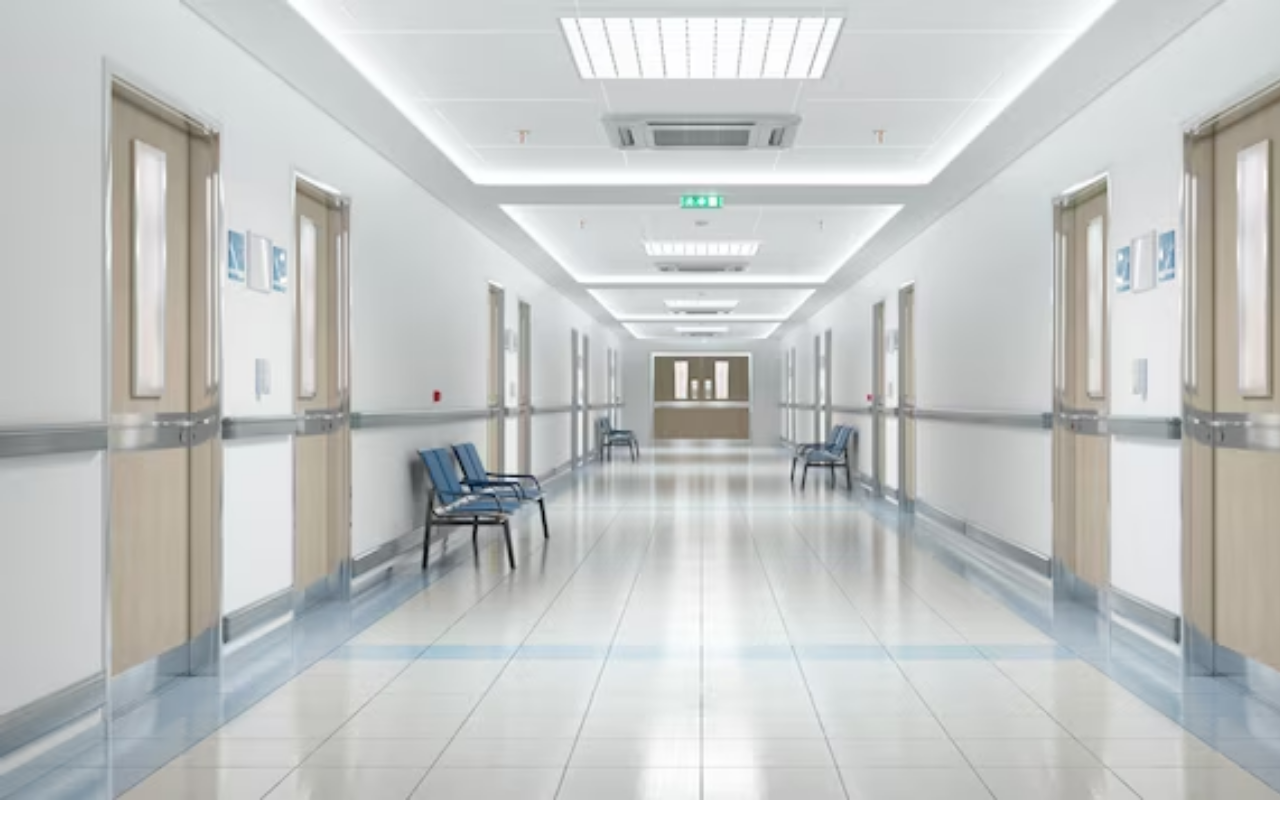
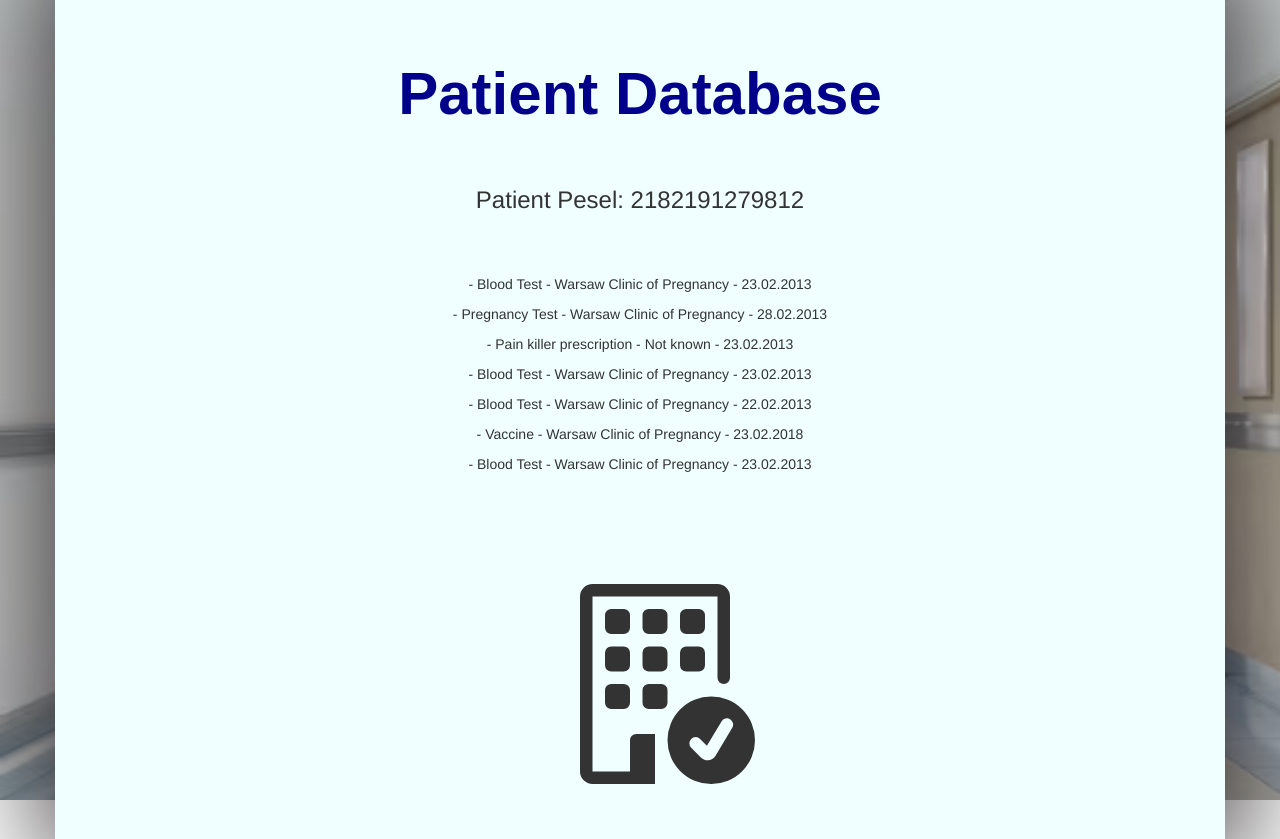
Before and after one commit to Kwasasin/hackatonIG, a React (Create React App) app: page /doctor-patient-data-page in a window 1280 px wide. Before the commit this address had no page. Before the commit the page ends 800 px from the top, so only its background shows below. Built offline with nearby package versions, Linux system fonts and the light colour scheme.

Commit message:
patient dashboard

```diff
--- a/src/App.js
+++ b/src/App.js
@@ -7,6 +7,7 @@ import PatientDashboardPage from "./pages/PatientDashboardPage";
 import "bootstrap/dist/css/bootstrap.min.css";
 import MedicalLoginForm from "./pages/MedicalLogin";
 import DoctorDashboard from "./pages/DoctorDashboardPage";
+import PatientDataBasePage from "./pages/PatientDataBasePage";
 
 function App() {
   return (
@@ -15,6 +16,7 @@ function App() {
         <Routes>
             <Route path='/patient-dashboard' element={<PatientDashboardPage/>}/>
             <Route path='/doctor-dashboard' element={<DoctorDashboard/>}/>
+            <Route path='/doctor-patient-data-page' element={<PatientDataBasePage/>}/>
           <Route path="/" element={<MedicalLoginForm />} />
         </Routes>
       </div>
--- a/src/pages/PatientDashboardStyles.css
+++ b/src/pages/PatientDashboardStyles.css
@@ -28,3 +28,11 @@
     font-weight: 900;
     font-size: 60px;
 }
+.funnyImageGrid {
+    padding-top: 100px;
+    padding-bottom: 50px;
+}
+
+.someHeaderPatientData {
+    padding-bottom: 50px;
+}
--- /dev/null
+++ b/src/pages/PatientDataBasePage.js
@@ -0,0 +1,30 @@
+import "./PatientDashboardStyles.css";
+import "./DoctorDashboardStyles.css";
+import Grid from 'react-bootstrap/Button';
+import {Container} from "react-bootstrap";
+import SearchBarComponent from "./SearchBarComponent";
+
+const PatientDataBasePage = () => {
+    return (
+        <Container className="niceHeader">
+            <h1 className="bigHeader">Patient Database</h1>
+            <h3 className="someHeaderPatientData">Patient Pesel: 2182191279812</h3>
+            <p className="reportPatient">- Blood Test - Warsaw Clinic of Pregnancy - 23.02.2013</p>
+            <p>- Pregnancy Test - Warsaw Clinic of Pregnancy - 28.02.2013</p>
+            <p>- Pain killer prescription - Not known - 23.02.2013</p>
+            <p>- Blood Test - Warsaw Clinic of Pregnancy - 23.02.2013</p>
+            <p>- Blood Test - Warsaw Clinic of Pregnancy - 22.02.2013</p>
+            <p>- Vaccine - Warsaw Clinic of Pregnancy - 23.02.2018</p>
+            <p>- Blood Test - Warsaw Clinic of Pregnancy - 23.02.2013</p>
+            <Container className="funnyImageGrid">
+                <svg xmlns="http://www.w3.org/2000/svg" width="200" height="200" fill="currentColor" className="bi bi-building-check" viewBox="0 0 16 16">
+                    <path d="M12.5 16a3.5 3.5 0 1 0 0-7 3.5 3.5 0 0 0 0 7Zm1.679-4.493-1.335 2.226a.75.75 0 0 1-1.174.144l-.774-.773a.5.5 0 0 1 .708-.708l.547.548 1.17-1.951a.5.5 0 1 1 .858.514Z"/>
+                    <path d="M2 1a1 1 0 0 1 1-1h10a1 1 0 0 1 1 1v6.5a.5.5 0 0 1-1 0V1H3v14h3v-2.5a.5.5 0 0 1 .5-.5H8v4H3a1 1 0 0 1-1-1V1Z"/>
+                    <path d="M4.5 2a.5.5 0 0 0-.5.5v1a.5.5 0 0 0 .5.5h1a.5.5 0 0 0 .5-.5v-1a.5.5 0 0 0-.5-.5h-1Zm3 0a.5.5 0 0 0-.5.5v1a.5.5 0 0 0 .5.5h1a.5.5 0 0 0 .5-.5v-1a.5.5 0 0 0-.5-.5h-1Zm3 0a.5.5 0 0 0-.5.5v1a.5.5 0 0 0 .5.5h1a.5.5 0 0 0 .5-.5v-1a.5.5 0 0 0-.5-.5h-1Zm-6 3a.5.5 0 0 0-.5.5v1a.5.5 0 0 0 .5.5h1a.5.5 0 0 0 .5-.5v-1a.5.5 0 0 0-.5-.5h-1Zm3 0a.5.5 0 0 0-.5.5v1a.5.5 0 0 0 .5.5h1a.5.5 0 0 0 .5-.5v-1a.5.5 0 0 0-.5-.5h-1Zm3 0a.5.5 0 0 0-.5.5v1a.5.5 0 0 0 .5.5h1a.5.5 0 0 0 .5-.5v-1a.5.5 0 0 0-.5-.5h-1Zm-6 3a.5.5 0 0 0-.5.5v1a.5.5 0 0 0 .5.5h1a.5.5 0 0 0 .5-.5v-1a.5.5 0 0 0-.5-.5h-1Zm3 0a.5.5 0 0 0-.5.5v1a.5.5 0 0 0 .5.5h1a.5.5 0 0 0 .5-.5v-1a.5.5 0 0 0-.5-.5h-1Z"/>
+                </svg>
+            </Container>
+        </Container>
+    );
+};
+
+export default PatientDataBasePage;
```
